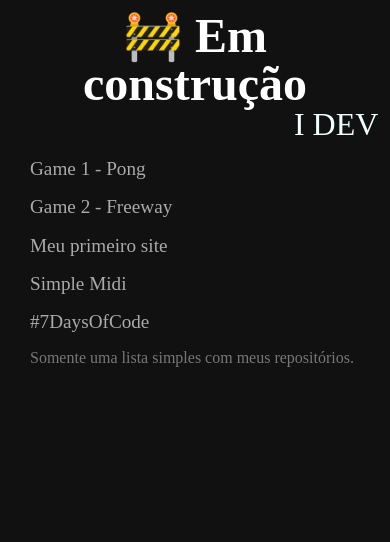
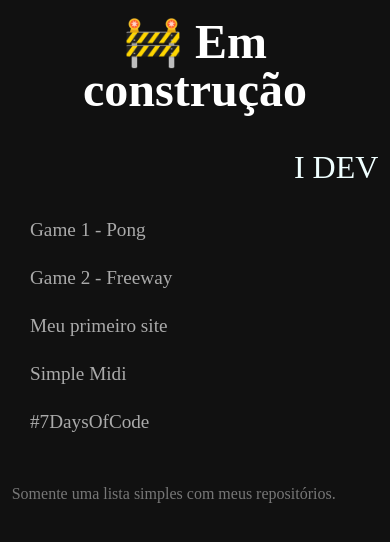
Before and after one commit to IgorGJN/igorgjn.github.io, a plain HTML site: page index.html in a window 390 px wide. Drawn offline with Linux system fonts and the light colour scheme.

Commit message:
Update styles.css

```diff
--- a/styles.css
+++ b/styles.css
@@ -64,6 +64,7 @@ h1 {
     text-align: center;
     color: white;
     font-weight: bold;
+    margin: 5% 0;
 }
 
 h1:hover {
@@ -80,6 +81,7 @@ h2 {
     font-size: 2em;
     color: azure;
     text-align: right;
+    margin: 10% 0;
 }
 
 .links {
@@ -89,7 +91,7 @@ h2 {
 }
 
 li {
-    margin: 1em 0 0 0;
+    margin: 1.5em 0 0 0;
 }
 
 a:hover {
@@ -105,7 +107,7 @@ a:active {
 }
 
 p {
-    margin: 5%;
+    margin: 15% 0;
     color: #777777
 }
 
```
